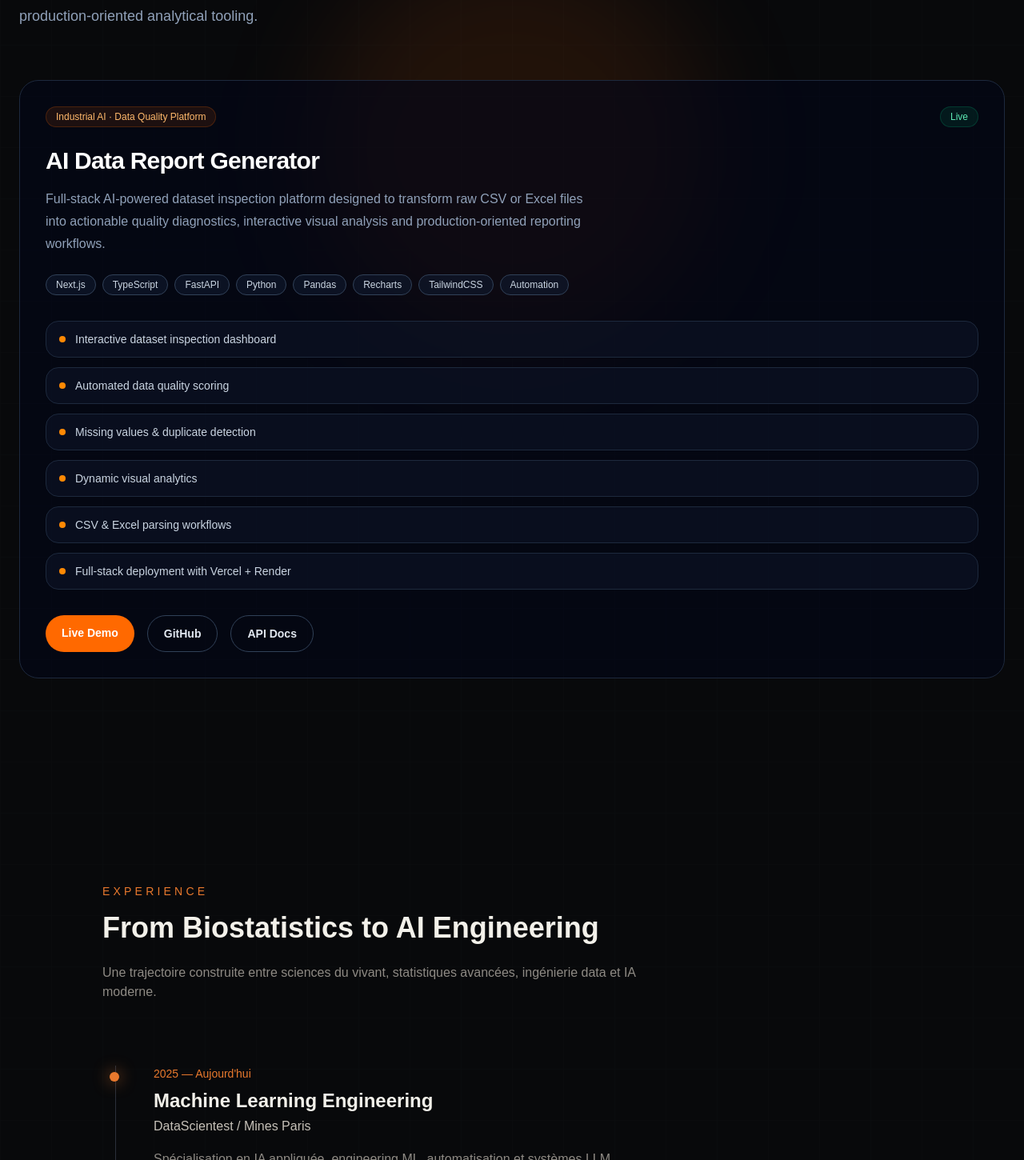
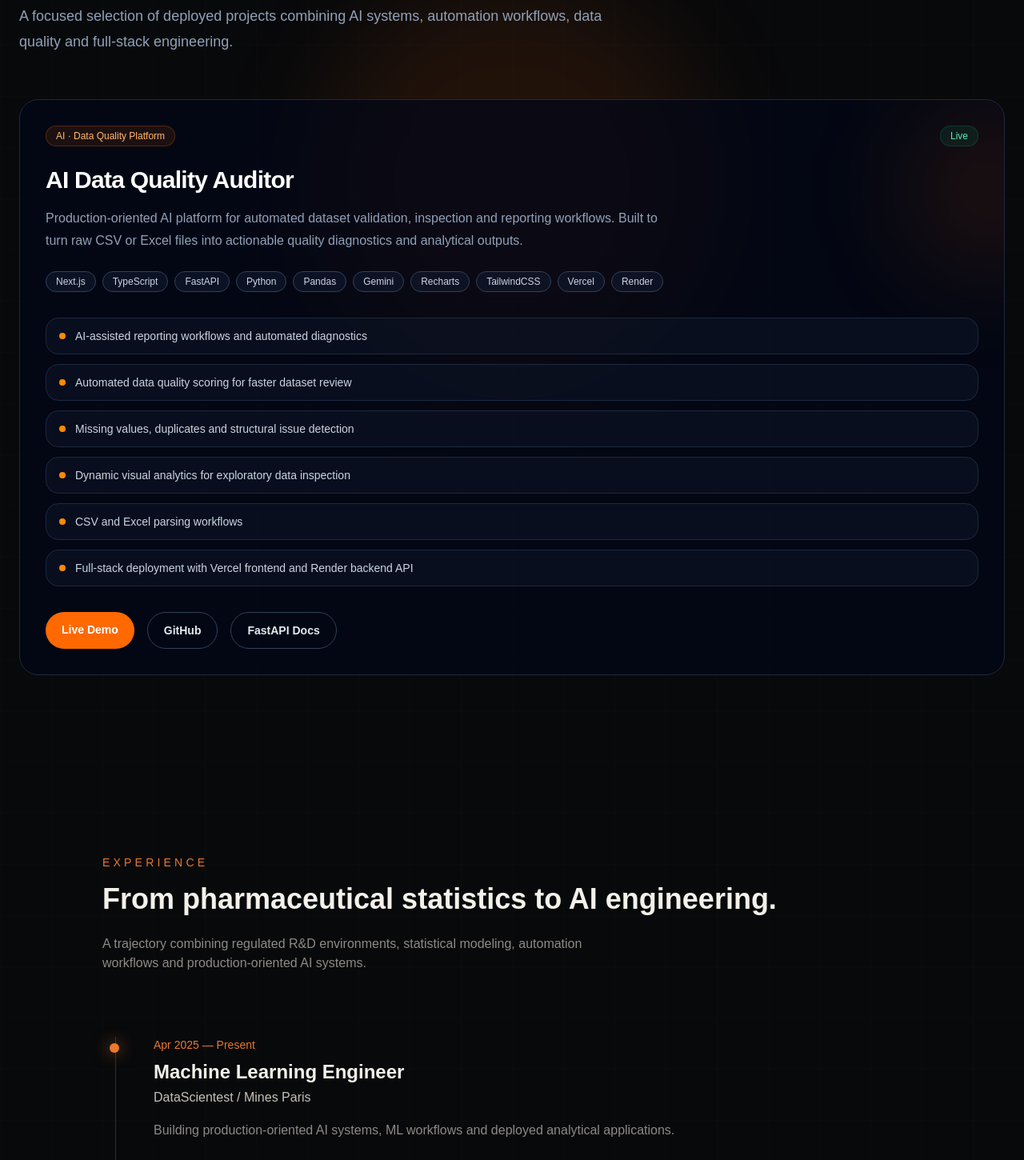
Before and after one commit to RaphaelParmentier/raphael-portfolio, a Next.js app: page / in a window 1280 px wide. Shown: the part 1160-2610 px from the top of the page at 80% size. Built offline with nearby package versions, Linux system fonts and the light colour scheme.

Commit message:
update portfolio sections and project positioning

```diff
--- /dev/null
+++ b/components/sections/Contact.tsx
@@ -0,0 +1,55 @@
+export default function Contact() {
+  return (
+    <section id="contact" className="relative z-10 px-6 py-28">
+      <div className="mx-auto max-w-5xl rounded-3xl border border-slate-800 bg-slate-950/70 p-8 shadow-2xl shadow-orange-500/10">
+        <p className="text-sm uppercase tracking-[0.3em] text-orange-400">
+          Contact
+        </p>
+
+        <h2 className="mt-4 text-4xl font-bold text-white">
+          Let’s discuss AI, data systems and automation.
+        </h2>
+
+        <p className="mt-5 max-w-2xl text-lg leading-8 text-slate-400">
+          Open to AI engineering, data science, automation and consulting
+          opportunities involving analytical systems, operational workflows and
+          production-oriented data applications.
+        </p>
+
+        <div className="mt-8 flex flex-wrap gap-4">
+          <a
+            href="mailto:pro.raphael.parmentier@gmail.com"
+            className="rounded-full bg-orange-500 px-6 py-3 text-sm font-semibold text-white transition hover:bg-orange-400"
+          >
+            Email me
+          </a>
+
+          <a
+            href="https://www.linkedin.com/in/raphaelparmentier/"
+            target="_blank"
+            rel="noreferrer"
+            className="rounded-full border border-slate-700 px-6 py-3 text-sm font-semibold text-slate-200 transition hover:border-orange-400 hover:text-orange-300"
+          >
+            LinkedIn
+          </a>
+
+          <a
+            href="https://github.com/RaphaelParmentier"
+            target="_blank"
+            rel="noreferrer"
+            className="rounded-full border border-slate-700 px-6 py-3 text-sm font-semibold text-slate-200 transition hover:border-orange-400 hover:text-orange-300"
+          >
+            GitHub
+          </a>
+
+          <a
+            href="/Raphael_Parmentier_CV_EN.pdf"
+            className="rounded-full border border-slate-700 px-6 py-3 text-sm font-semibold text-slate-200 transition hover:border-orange-400 hover:text-orange-300"
+          >
+            Download CV
+          </a>
+        </div>
+      </div>
+    </section>
+  );
+}
--- a/components/sections/Experience.tsx
+++ b/components/sections/Experience.tsx
@@ -4,98 +4,86 @@ import { motion } from "framer-motion";
 
 const experiences = [
   {
-    period: "2025 — Aujourd'hui",
-    title: "Machine Learning Engineering",
+    period: "Apr 2025 — Present",
+    title: "Machine Learning Engineer",
     company: "DataScientest / Mines Paris",
     description:
-      "Spécialisation en IA appliquée, engineering ML, automatisation et systèmes LLM.",
+      "Building production-oriented AI systems, ML workflows and deployed analytical applications.",
   },
   {
-    period: "2024 — Aujourd'hui",
-    title: "Enseignant Universitaire",
+    period: "Dec 2024 — Present",
+    title: "Lecturer",
     company: "Télécom SudParis",
     description:
-      "Cours et TP autour des statistiques, de la data science et du Big Data.",
+      "Delivering workshops and applied courses in statistics, Big Data and analytical workflows.",
   },
   {
-    period: "2021 — 2024",
-    title: "Biostatisticien Préclinique",
-    company: "Sanofi / GSK",
+    period: "Feb 2024 — Feb 2026",
+    title: "Optimization Analyst",
+    company: "Serebis",
     description:
-      "Analyses statistiques avancées dans des environnements R&D pharmaceutiques exigeants.",
+      "Designed internal automation and AI-assisted operational tools to streamline inventory, maintenance and reporting workflows.",
   },
   {
-    period: "2019 — 2021",
-    title: "Master Bioinformatique & Biostatistique",
-    company: "Université Paris-Saclay",
+    period: "Sep 2023 — Jan 2024",
+    title: "Preclinical Statistics Consultant",
+    company: "Sanofi",
     description:
-      "Formation en statistiques, modélisation, bioinformatique et analyse de données.",
+      "Delivered statistical validation and analytical review supporting decision-making in regulated pharmaceutical R&D programs.",
+  },
+  {
+    period: "Jul 2021 — Aug 2023",
+    title: "Preclinical Statistics Consultant",
+    company: "GSK",
+    description:
+      "Contributed to statistical analysis and interpretation for vaccine research programs in cross-functional scientific teams.",
   },
 ];
 
 export default function Experience() {
   return (
-    <section id="experience" className="relative z-10 px-6 py-32">
+    <section id="experience" className="relative z-10 px-6 py-28">
       <div className="mx-auto max-w-5xl">
-
         <div className="mb-20">
           <p className="text-sm uppercase tracking-[0.3em] text-[#E9792D]">
             Experience
           </p>
 
           <h2 className="mt-4 text-4xl font-bold text-[#F3F1EA]">
-            From Biostatistics to AI Engineering
+            From pharmaceutical statistics to AI engineering.
           </h2>
 
           <p className="mt-6 max-w-2xl text-[#8E8A84]">
-            Une trajectoire construite entre sciences du vivant,
-            statistiques avancées, ingénierie data et IA moderne.
+            A trajectory combining regulated R&D environments, statistical
+            modeling, automation workflows and production-oriented AI systems.
           </p>
         </div>
 
         <div className="relative">
-
-          {/* Vertical line */}
           <div className="absolute left-4 top-0 h-full w-px bg-[#2A2F3A]" />
 
           <div className="space-y-12">
             {experiences.map((exp, index) => (
               <motion.div
-                key={exp.title}
+                key={`${exp.title}-${exp.company}`}
                 initial={{ opacity: 0, x: -20 }}
                 whileInView={{ opacity: 1, x: 0 }}
                 viewport={{ once: true }}
                 transition={{
                   duration: 0.5,
-                  delay: index * 0.1,
+                  delay: index * 0.08,
                 }}
                 className="relative pl-16"
               >
-                {/* Dot */}
-                <div
-                  className="
-                    absolute
-                    left-[9px]
-                    top-2
-                    h-3
-                    w-3
-                    rounded-full
-                    bg-[#E9792D]
-                    shadow-[0_0_20px_rgba(233,121,45,0.8)]
-                  "
-                />
+                <div className="absolute left-[9px] top-2 h-3 w-3 rounded-full bg-[#E9792D] shadow-[0_0_20px_rgba(233,121,45,0.8)]" />
 
-                <p className="text-sm text-[#E9792D]">
-                  {exp.period}
-                </p>
+                <p className="text-sm text-[#E9792D]">{exp.period}</p>
 
                 <h3 className="mt-2 text-2xl font-semibold text-[#F3F1EA]">
                   {exp.title}
                 </h3>
 
-                <p className="mt-1 text-[#C6C1B8]">
-                  {exp.company}
-                </p>
+                <p className="mt-1 text-[#C6C1B8]">{exp.company}</p>
 
                 <p className="mt-4 leading-relaxed text-[#8E8A84]">
                   {exp.description}
@@ -103,7 +91,6 @@ export default function Experience() {
               </motion.div>
             ))}
           </div>
-
         </div>
       </div>
     </section>
--- /dev/null
+++ b/components/sections/Footer.tsx
@@ -0,0 +1,13 @@
+export default function Footer() {
+  return (
+    <footer className="relative z-10 border-t border-slate-900 px-6 py-8">
+      <div className="mx-auto flex max-w-7xl flex-col gap-3 text-sm text-slate-500 md:flex-row md:items-center md:justify-between">
+        <p>© {new Date().getFullYear()} Raphaël Parmentier</p>
+
+        <p>
+          Built with Next.js, TypeScript and TailwindCSS · Deployed on Vercel
+        </p>
+      </div>
+    </footer>
+  );
+}
--- a/components/sections/ProjectCard.tsx
+++ b/components/sections/ProjectCard.tsx
@@ -22,14 +22,12 @@ export default function ProjectCard({
   status,
 }: ProjectCardProps) {
   return (
-    <div className="group relative overflow-hidden rounded-3xl border border-slate-800 bg-slate-950/60 p-8 transition duration-300 hover:border-orange-500/40 hover:bg-slate-900/80">
-      <div className="absolute inset-0 opacity-0 transition duration-500 group-hover:opacity-100">
-        <div className="absolute -right-24 top-0 h-48 w-48 rounded-full bg-orange-500/10 blur-3xl" />
-      </div>
+    <article className="group relative overflow-hidden rounded-3xl border border-slate-800 bg-slate-950/70 p-8 transition duration-300 hover:border-orange-500/40 hover:bg-slate-900/80">
+      <div className="absolute -right-24 top-0 h-56 w-56 rounded-full bg-orange-500/10 blur-3xl transition duration-500 group-hover:bg-orange-500/20" />
 
       <div className="relative z-10">
         <div className="mb-6 flex items-center justify-between gap-4">
-          <span className="rounded-full border border-orange-500/20 bg-orange-500/10 px-3 py-1 text-xs font-medium text-orange-300">
+          <span className="rounded-full border border-orange-500/25 bg-orange-500/10 px-3 py-1 text-xs font-medium text-orange-300">
             {category}
           </span>
 
@@ -42,7 +40,7 @@ export default function ProjectCard({
           {title}
         </h3>
 
-        <p className="mt-4 max-w-2xl text-base leading-7 text-slate-400">
+        <p className="mt-4 max-w-3xl text-base leading-7 text-slate-400">
           {description}
         </p>
 
@@ -97,11 +95,11 @@ export default function ProjectCard({
               rel="noreferrer"
               className="rounded-full border border-slate-700 px-5 py-3 text-sm font-semibold text-slate-200 transition hover:border-orange-400 hover:text-orange-300"
             >
-              API Docs
+              FastAPI Docs
             </a>
           )}
         </div>
       </div>
-    </div>
+    </article>
   );
 }
--- a/components/sections/Projects.tsx
+++ b/components/sections/Projects.tsx
@@ -5,20 +5,20 @@ export default function Projects() {
   return (
     <section
       id="projects"
-      className="relative mx-auto max-w-7xl px-6 py-32"
+      className="relative mx-auto max-w-7xl px-6 py-28"
     >
-      <div className="mb-16">
+      <div className="mb-14">
         <p className="text-sm uppercase tracking-[0.3em] text-orange-400">
           Selected Work
         </p>
 
-        <h2 className="mt-4 text-5xl font-semibold tracking-tight text-white">
-          AI systems, automation and analytical products.
+        <h2 className="mt-4 max-w-4xl text-5xl font-semibold tracking-tight text-white">
+          Production-oriented AI systems and analytical applications.
         </h2>
 
         <p className="mt-6 max-w-3xl text-lg leading-8 text-slate-400">
-          A selection of projects focused on applied AI, data workflows,
-          automation systems and production-oriented analytical tooling.
+          A focused selection of deployed projects combining AI systems,
+          automation workflows, data quality and full-stack engineering.
         </p>
       </div>
 
--- a/data/projects.ts
+++ b/data/projects.ts
@@ -1,11 +1,11 @@
 export const projects = [
   {
-    title: "AI Data Report Generator",
+    title: "AI Data Quality Auditor",
 
-    category: "Industrial AI · Data Quality Platform",
+    category: "AI · Data Quality Platform",
 
     description:
-      "Full-stack AI-powered dataset inspection platform designed to transform raw CSV or Excel files into actionable quality diagnostics, interactive visual analysis and production-oriented reporting workflows.",
+      "Production-oriented AI platform for automated dataset validation, inspection and reporting workflows. Built to turn raw CSV or Excel files into actionable quality diagnostics and analytical outputs.",
 
     stack: [
       "Next.js",
@@ -13,18 +13,20 @@ export const projects = [
       "FastAPI",
       "Python",
       "Pandas",
+      "Gemini",
       "Recharts",
       "TailwindCSS",
-      "Automation",
+      "Vercel",
+      "Render",
     ],
 
     highlights: [
-      "Interactive dataset inspection dashboard",
-      "Automated data quality scoring",
-      "Missing values & duplicate detection",
-      "Dynamic visual analytics",
-      "CSV & Excel parsing workflows",
-      "Full-stack deployment with Vercel + Render",
+      "AI-assisted reporting workflows and automated diagnostics",
+      "Automated data quality scoring for faster dataset review",
+      "Missing values, duplicates and structural issue detection",
+      "Dynamic visual analytics for exploratory data inspection",
+      "CSV and Excel parsing workflows",
+      "Full-stack deployment with Vercel frontend and Render backend API",
     ],
 
     github:
```
